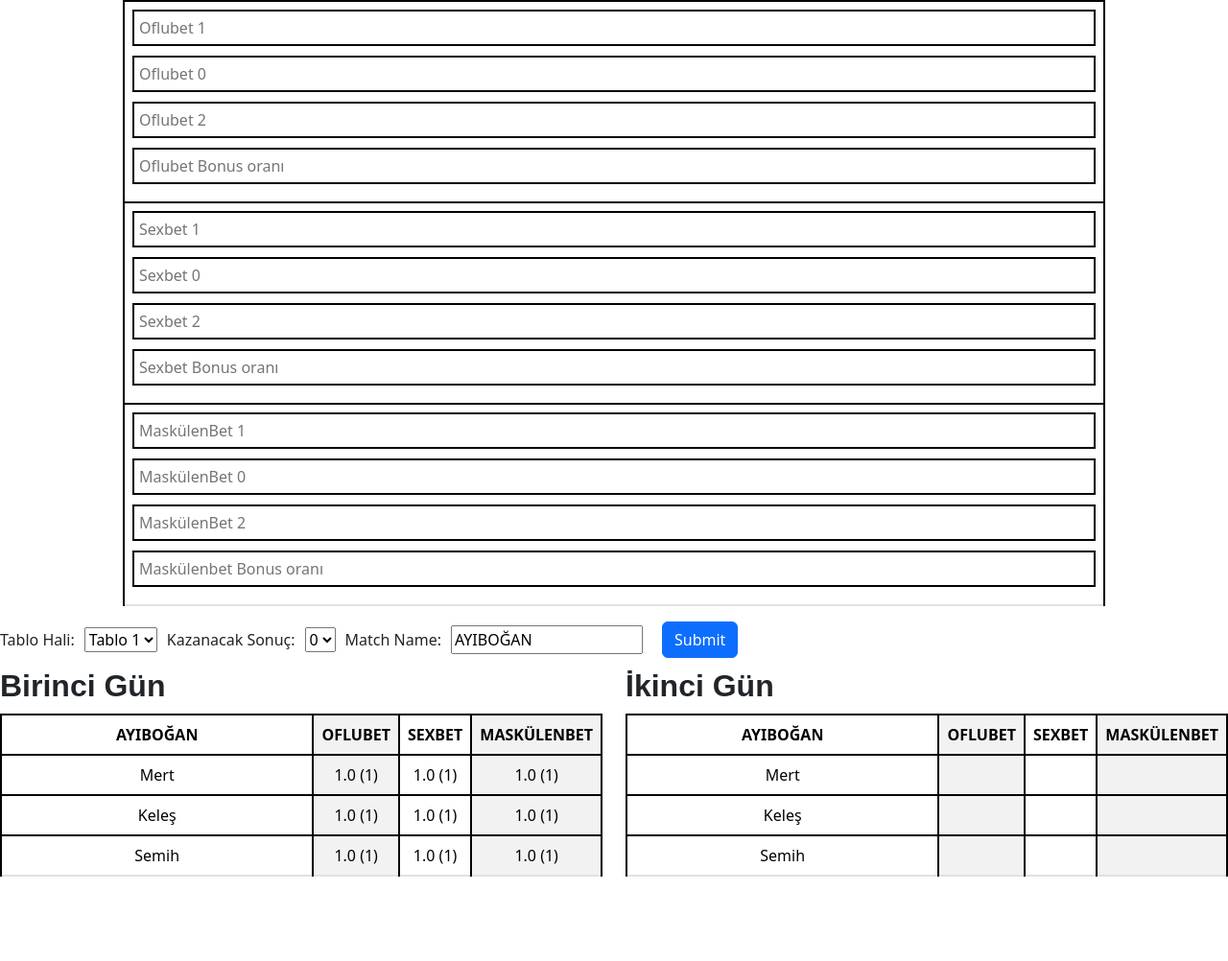
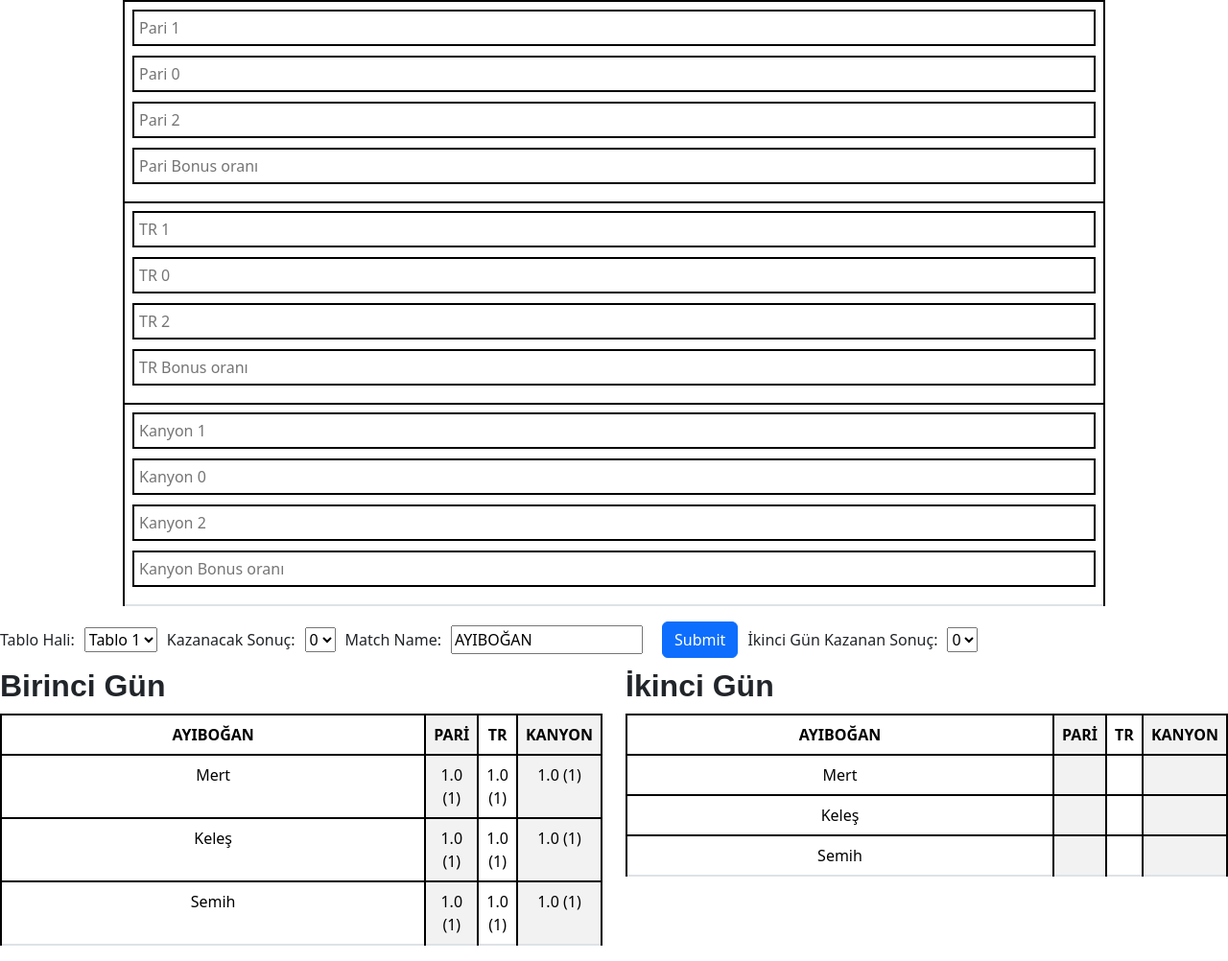
Before and after one commit to mrkeles61/oflubet-calculator, a Flask app: page / in a window 1280 px wide. Shown: the whole page at 96% size. Before the commit the page ends 914 px from the top, so only its background shows below. Run offline with Flask 3, Linux system fonts and the light colour scheme.

Commit message:
changed the placeholders

```diff
--- a/app.py
+++ b/app.py
@@ -3,46 +3,29 @@ from otuzbirmanyagi import entries
 
 app = Flask(__name__)
 
-inputs = {}
+inputs={}
 preset_num = None
 bonus_rates = {}
 match_name='AYIBOĞAN'
 winning_outcome= None
-oflubet_values = []
-sexbet_values = []
-maskulenbet_values = []
-
-# Define inputs_2d globally
-inputs_2d = []
-  # Initialize entries globally
+second_winning_outcome=0
 
 
-def update_entries_with_inputs(entries, inputs_2d, bonus_rates):
-    site_names = ["oflu", "sex", "chad"]
 
-    for row in entries:
-        for entry in row:
-            site_index = entry['bet_site']
-
-            # Get the correct input value from the 2D array based on site_index and betted_outcome
-            input_value = inputs_2d[site_index][entry["betted_outcome"]]
-            entry['bet_Rate'] = input_value
-
-            # Get the bonus rate using the site name
-            site_name = site_names[site_index]
-            entry['bonus_orani'] = bonus_rates.get(site_name, 0)
-
-
-def calculate_second_day(entries, winning_outcome):
-    for row in entries:
-        for entry in row:
-            if entry['betted_outcome'] == (winning_outcome):
+def calculate_second_day(entries, winning_outcome,second_winning_outcome):
+    for row in range(3):
+        for col in range(3):
+            entry = entries[row][col]
+            if entry['betted_outcome'] == winning_outcome:
                 yatirilacak_tutar = entry['yatirilacak_tutar']
                 bet_rate = entry['bet_Rate']
                 cap_num = entry['cap_number']
                 bonus_orani = entry['bonus_orani']
 
-                entry['second_day_YT'] = round((((yatirilacak_tutar * bonus_orani) / 10) - (cap_num / bet_rate) + 15),2)
+
+                entry['second_day_YT'] = round((((yatirilacak_tutar * bonus_orani) / 10) - (cap_num / bet_rate) + 15), 2)
+                entries[row][col]['second_day_YT']=entry['second_day_YT']
+                entries[row][col]['total_winning']+=yatirilacak_tutar*bet_rate
 
 
 
@@ -87,20 +70,57 @@ def update_entries(preset_num, entries):
         for col in range(3):
             bet_site = int(entries[row][col]['bet_site'])
             betted_outcome = int(entries[row][col]['betted_outcome'])
-            bet_rate = float(entries[row][col]['bet_Rate'])
+
+            if bet_site == 0:  # oflu
+                if betted_outcome == 0:
+                    bet_rate = float(request.form.get('oflu0', 0))
+                    entries[row][col]['bet_Rate']=bet_rate
+                elif betted_outcome == 1:
+                    bet_rate = float(request.form.get('oflu1', 0))
+                    entries[row][col]['bet_Rate']=bet_rate
+                elif betted_outcome == 2:
+                    bet_rate = float(request.form.get('oflu2', 0))
+                    entries[row][col]['bet_Rate']=bet_rate
+            elif bet_site == 1:  # sex
+                if betted_outcome == 0:
+                    bet_rate = float(request.form.get('sex0', 0))
+                    entries[row][col]['bet_Rate']=bet_rate
+                elif betted_outcome == 1:
+                    bet_rate = float(request.form.get('sex1', 0))
+                    entries[row][col]['bet_Rate']=bet_rate
+                elif betted_outcome == 2:
+                    bet_rate = float(request.form.get('sex2', 0))
+                    entries[row][col]['bet_Rate']=bet_rate
+            elif bet_site == 2:  # chad
+                if betted_outcome == 0:
+                    bet_rate = float(request.form.get('chad0', 0))
+                    entries[row][col]['bet_Rate']=bet_rate
+                elif betted_outcome == 1:
+                    bet_rate = float(request.form.get('chad1', 0))
+                    entries[row][col]['bet_Rate']=bet_rate
+                elif betted_outcome == 2:
+                    bet_rate = float(request.form.get('chad2', 0))
+                    entries[row][col]['bet_Rate']=bet_rate
+
             bonus_orani = 0
             cap_num = entries[row][col]['cap_number']
 
             # Assign bonus rate based on bet_site
             if bet_site == 0:
                 bonus_orani = oflu_bonus
+                entries[row][col]['bonus_orani']=bonus_orani
+
+
             elif bet_site == 1:
                 bonus_orani = sex_bonus
+                entries[row][col]['bonus_orani']=bonus_orani
             elif bet_site == 2:
                 bonus_orani = chad_bonus
+                entries[row][col]['bonus_orani']=bonus_orani
 
             yatirilacak_tutar = (cap_num * 100) / (bet_rate * (100 + bonus_orani))
             entries[row][col]['yatirilacak_tutar']=round(yatirilacak_tutar,2)
+            entries[row][col]['total_winning']-=yatirilacak_tutar
 
 
 @app.route("/", methods=["GET", "POST"])
@@ -109,79 +129,47 @@ def index():
     global preset_num
     global bonus_rates
     global winning_outcome
-    global inputs_2d
     global entries
     global match_name
+    global second_winning_outcome
 
-    inputs = {
-        'oflu1': request.form.get('oflu1', ''),
-        'oflu0': request.form.get('oflu0', ''),
-        'oflu2': request.form.get('oflu2', ''),
-        'sex1': request.form.get('sex1', ''),
-        'sex0': request.form.get('sex0', ''),
-        'sex2': request.form.get('sex2', ''),
-        'chad1': request.form.get('chad1', ''),
-        'chad0': request.form.get('chad0', ''),
-        'chad2': request.form.get('chad2', ''),
-    }
-    bonus_rates = {
-        'oflu': request.form.get('oflubonus', ''),
-        'sex': request.form.get('sexbonus', ''),
-        'chad': request.form.get('chadbonus', '')
-    }
+
+
+
 
     if request.method == "POST":
-        # Debug print to see received form data
-        print("Form Data:", request.form)
+
+        inputs = {
+            'oflu1': request.form.get('oflu1', ''),
+            'oflu0': request.form.get('oflu0', ''),
+            'oflu2': request.form.get('oflu2', ''),
+            'sex1': request.form.get('sex1', ''),
+            'sex0': request.form.get('sex0', ''),
+            'sex2': request.form.get('sex2', ''),
+            'chad1': request.form.get('chad1', ''),
+            'chad0': request.form.get('chad0', ''),
+            'chad2': request.form.get('chad2', ''),
+        }
+        bonus_rates = {
+            'oflu': request.form.get('oflubonus', ''),
+            'sex': request.form.get('sexbonus', ''),
+            'chad': request.form.get('chadbonus', '')
+        }
+
 
         # Retrieve preset_num from form
         preset_num = int(request.form.get('table_type', 0))
 
-        # Retrieve bonus rates from form
-        bonus_rates = {
-            'oflu': float(request.form.get('oflubonus', 0)),
-            'sex': float(request.form.get('sexbonus', 0)),
-            'chad': float(request.form.get('chadbonus', 0))
-        }
-
-        # Initialize inputs_2d
-        inputs_2d = [
-            [
-                float(request.form.get('oflu0', 0)),
-                float(request.form.get('oflu1', 0)),
-                float(request.form.get('oflu2', 0))
-            ],
-            [
-                float(request.form.get('sex0', 0)),
-                float(request.form.get('sex1', 0)),
-                float(request.form.get('sex2', 0))
-            ],
-            [
-                float(request.form.get('chad0', 0)),
-                float(request.form.get('chad1', 0)),
-                float(request.form.get('chad2', 0))
-            ]
-        ]
-
-        # Update entries with bet rates and bonus rates
-        update_entries_with_inputs(entries, inputs_2d, bonus_rates)
-
         # Retrieve winning outcome from form and debug print
-        winning_outcome_str = request.form.get('winning_outcome', '0')
-        print("Winning Outcome String:", winning_outcome_str)
-
-        try:
-            winning_outcome = int(winning_outcome_str)
-        except ValueError:
-            winning_outcome = 0  # Default value if conversion fails
-
+        winning_outcome = int(request.form.get('winning_outcome', '0'))
 
         # Update entries based on the preset number
         update_entries(preset_num, entries)
-        calculate_second_day(entries, winning_outcome)
+        calculate_second_day(entries, winning_outcome,second_winning_outcome)
         match_name=request.form.get('match_name', 'default')
 
-        print("Match Name:", match_name)  # Debug print to check value
+        print(entries)
+
 
     # Render the template with current values (no default fallback)
     return render_template('home.html',
@@ -189,6 +177,7 @@ def index():
                            bonus_rates=bonus_rates,
                            inputs=inputs,
                            entries=entries,
+                           second_winning_outcome=second_winning_outcome,
                            winning_outcome=winning_outcome,
                            match_name=match_name)
 
--- a/templates/home.html
+++ b/templates/home.html
@@ -14,33 +14,33 @@
                     <tr>
                         <td>
                             <div class="input-box">
-                                <input type="number" step="any" name="oflu1" placeholder="Oflubet 1" value="{{ inputs.get('oflu1', '') }}">
-                                <input type="number" step="any" name="oflu0" placeholder="Oflubet 0" value="{{ inputs.get('oflu0', '') }}">
+                                <input type="number" step="any" name="oflu1" placeholder="Pari 1" value="{{ inputs.get('oflu1', '') }}">
+                                <input type="number" step="any" name="oflu0" placeholder="Pari 0" value="{{ inputs.get('oflu0', '') }}">
+                                <input type="number" step="any" name="oflu2" placeholder="Pari 2" value="{{ inputs.get('oflu2', '') }}">
+                                <input type="number" step="any" name="oflubonus" placeholder="Pari Bonus oranı" value="{{ bonus_rates.get('oflu', '') }}">
 
-                                <input type="number" step="any" name="oflu2" placeholder="Oflubet 2" value="{{ inputs.get('oflu2', '') }}">
-                                <input type="number" step="any" name="oflubonus" placeholder="Oflubet Bonus oranı" value="{{ bonus_rates.get('oflu', '') }}">
                             </div>
                         </td>
                     </tr>
                     <tr>
                         <td>
                             <div class="input-box">
-                                <input type="number" step="any" name="sex1" placeholder="Sexbet 1" value="{{ inputs.get('sex1', '') }}">
-                                <input type="number" step="any" name="sex0" placeholder="Sexbet 0" value="{{ inputs.get('sex0', '') }}">
+                                <input type="number" step="any" name="sex1" placeholder="TR 1" value="{{ inputs.get('sex1', '') }}">
+                                <input type="number" step="any" name="sex0" placeholder="TR 0" value="{{ inputs.get('sex0', '') }}">
+                                <input type="number" step="any" name="sex2" placeholder="TR 2" value="{{ inputs.get('sex2', '') }}">
+                                <input type="number" step="any" name="sexbonus" placeholder="TR Bonus oranı" value="{{ bonus_rates.get('sex', '') }}">
 
-                                <input type="number" step="any" name="sex2" placeholder="Sexbet 2" value="{{ inputs.get('sex2', '') }}">
-                                <input type="number" step="any" name="sexbonus" placeholder="Sexbet Bonus oranı" value="{{ bonus_rates.get('sex', '') }}">
                             </div>
                         </td>
                     </tr>
                     <tr>
                         <td>
                             <div class="input-box">
-                                <input type="number" step="any" name="chad1" placeholder="MaskülenBet 1" value="{{ inputs.get('chad1', '') }}">
-                                <input type="number" step="any" name="chad0" placeholder="MaskülenBet 0" value="{{ inputs.get('chad0', '') }}">
+                                <input type="number" step="any" name="chad1" placeholder="Kanyon 1" value="{{ inputs.get('chad1', '') }}">
+                                <input type="number" step="any" name="chad0" placeholder="Kanyon 0" value="{{ inputs.get('chad0', '') }}">
+                                <input type="number" step="any" name="chad2" placeholder="Kanyon 2" value="{{ inputs.get('chad2', '') }}">
+                                <input type="number" step="any" name="chadbonus" placeholder="Kanyon Bonus oranı" value="{{ bonus_rates.get('chad', '') }}">
 
-                                <input type="number" step="any" name="chad2" placeholder="MaskülenBet 2" value="{{ inputs.get('chad2', '') }}">
-                                <input type="number" step="any" name="chadbonus" placeholder="Maskülenbet Bonus oranı" value="{{ bonus_rates.get('chad', '') }}">
                             </div>
                         </td>
                     </tr>
@@ -64,12 +64,19 @@
                 <option value="2" {% if winning_outcome == 2 %}selected{% endif %}>2</option>
             </select>
 
+
+
             <label for="match_name">Match Name:</label>
             <input type="text" id="match_name" name="match_name" placeholder="Enter Match Name" value="{{ match_name }}">
 
-
             <!-- Submit button aligned with other inputs -->
             <button type="submit" class="btn btn-primary">Submit</button>
+            <label for="second_winning_outcome">İkinci Gün Kazanan Sonuç:</label>
+            <select id="second_winning_outcome" name="second_winning_outcome">
+                <option value="0" {% if second_winning_outcome == 0 %}selected{% endif %}>0</option>
+                <option value="1" {% if second_winning_outcome == 1 %}selected{% endif %}>1</option>
+                <option value="2" {% if second_winning_outcome == 2 %}selected{% endif %}>2</option>
+            </select>
         </div>
 
     </form>
@@ -82,10 +89,10 @@
             <table class="table table-striped-columns">
                 <thead>
                     <tr>
-                        <th>{{match_name}}</th>
-                        <th>OFLUBET</th>
-                        <th>SEXBET</th>
-                        <th>MASKÜLENBET</th>
+                        <th>{{ match_name }}</th>
+                        <th>PARİ</th>
+                        <th>TR</th>
+                        <th>KANYON</th>
                     </tr>
                 </thead>
                 <tbody>
@@ -117,9 +124,9 @@
                 <thead>
                     <tr>
                         <th>{{ match_name }}</th>
-                        <th>OFLUBET</th>
-                        <th>SEXBET</th>
-                        <th>MASKÜLENBET</th>
+                        <th>PARİ</th>
+                        <th>TR</th>
+                        <th>KANYON</th>
                     </tr>
                 </thead>
                 <tbody>
```
Also changed, not shown: otuzbirmanyagi.py (+10 -9 lines).
